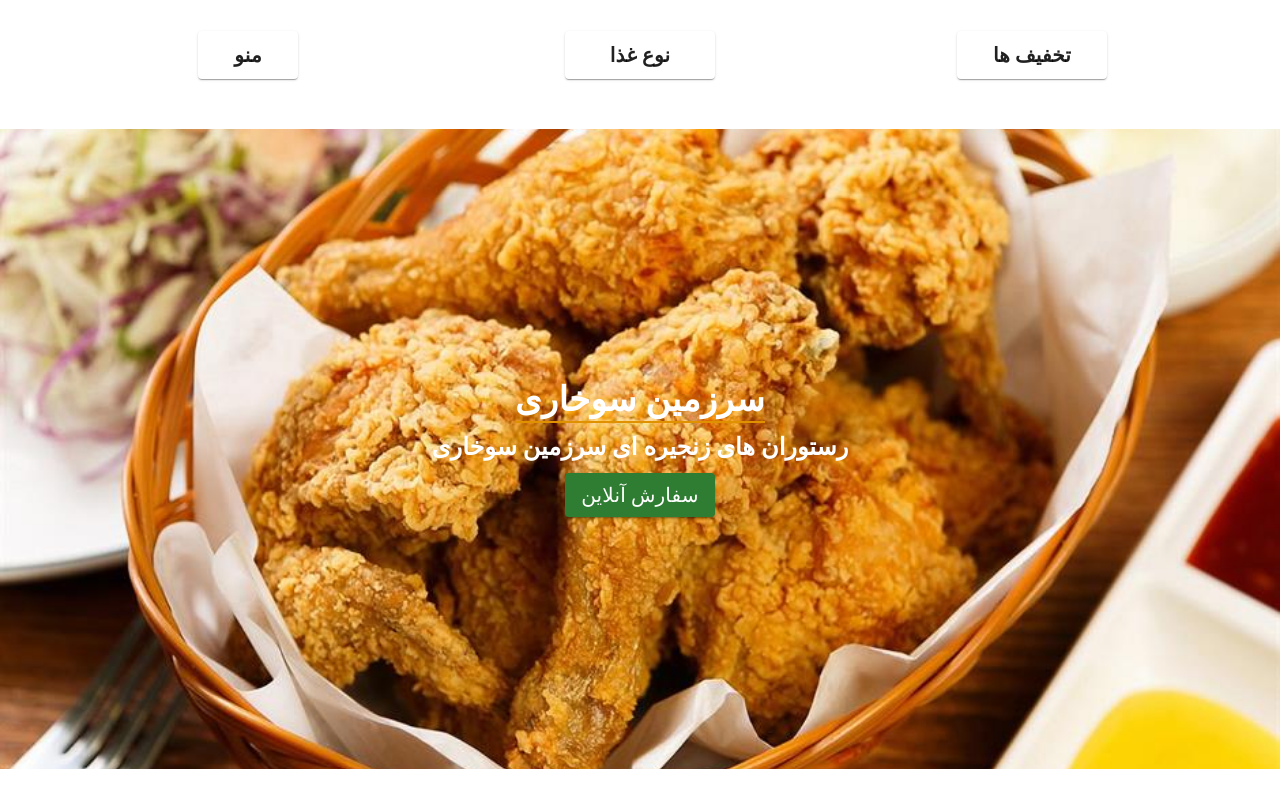
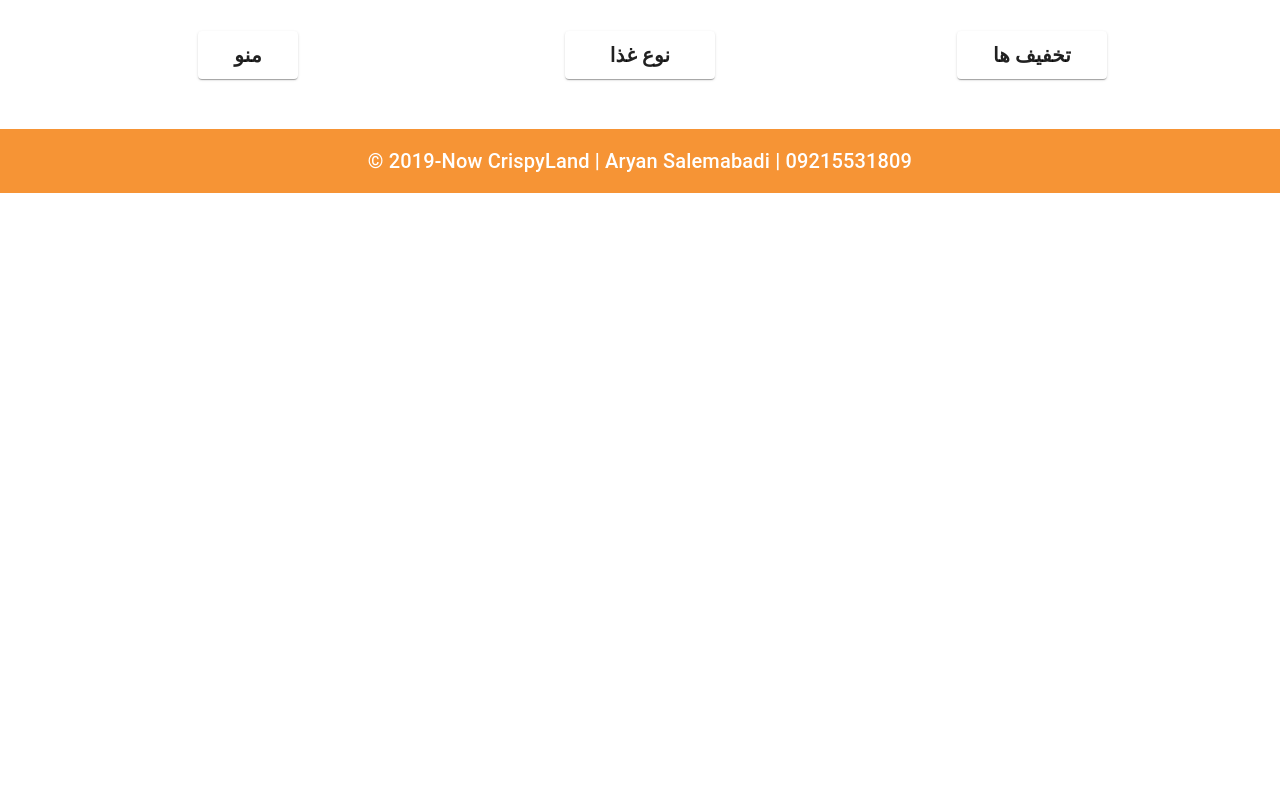
Before and after one commit to aryan-salemababdi/crispyland, a Next.js app: page / in a window 1280 px wide. Shown: the part 1580-2380 px from the top of the page. After the commit the page ends 1773 px from the top, so only its background shows below. Built offline with nearby package versions, Linux system fonts and the light colour scheme.

Commit message:
final landing page

```diff
--- a/components/layout/Header.tsx
+++ b/components/layout/Header.tsx
@@ -253,8 +253,6 @@ const Header: NextPage<HeaderProps> = ({children}) => {
           </Grid>
         </AppBar>
       </HideOnScroll>
-
-      {children}
     </>
   );
 };
--- a/pages/index.tsx
+++ b/pages/index.tsx
@@ -5,7 +5,7 @@ import LandingPage from "../components/temp/LandingPage/LandingPage"
 const Home: NextPage = () => {
 
   return (
-    <div style={{ height: "100%",width:"100%" }}>
+    <div style={{ height: "100%"}}>
 
         <LandingPage />
 
```
Also changed, not shown: 1 other file (tests, documents, lock files or other folders).
